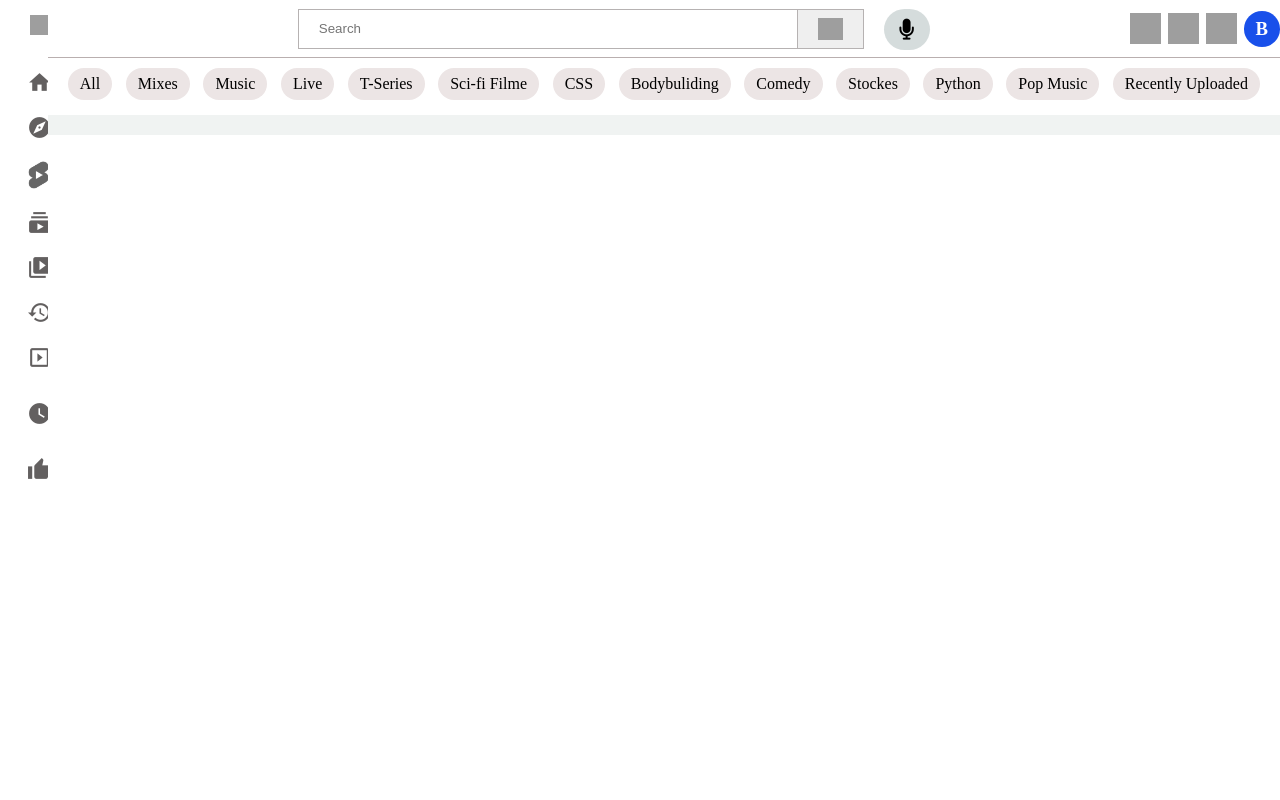
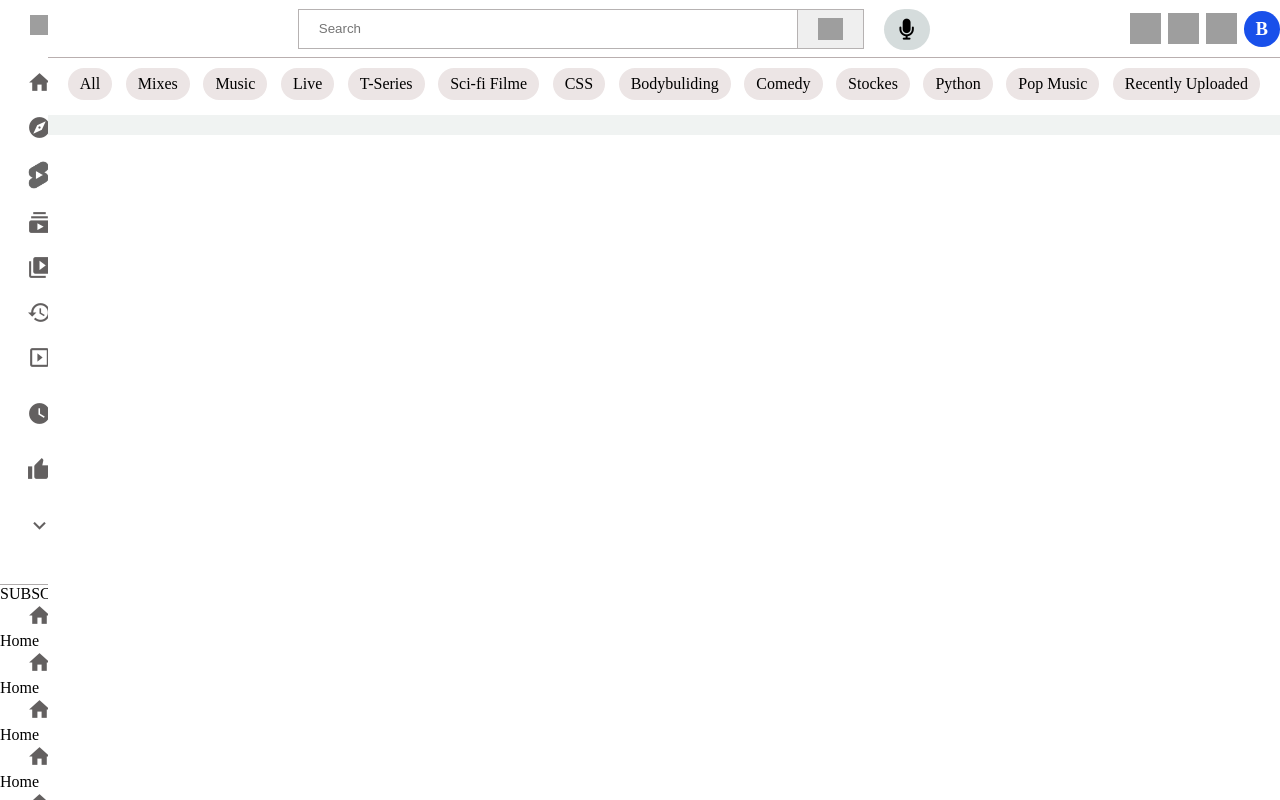
Before and after one commit to BishalPatgiri/My-Works, a plain HTML site: page Youtube_Clone/index.html in a window 1280 px wide. Drawn offline with Linux system fonts and the light colour scheme; no server answers; grey boxes are pictures that could not be loaded.

Commit message:
Done_some_editing

```diff
--- a/Youtube_Clone/index.html
+++ b/Youtube_Clone/index.html
@@ -151,7 +151,7 @@ input{
 #first{
     /* border: 1px solid blue; */
     width: 17%;
-    height: 500px;
+    height: 800px;
     transition: all 800ms;
 }
 #first:hover{
@@ -247,6 +247,33 @@ input{
             <div>
                 <span class="material-icons">expand_more</span>
                 <p>Show More</p>
+            </div>
+        </div>
+        <div id="first_third">
+            <p>SUBSCRIPTIONS</p>
+            <div>
+                <span class="material-icons">home</span>
+                <p>Home</p>
+            </div>
+            <div>
+                <span class="material-icons">home</span>
+                <p>Home</p>
+            </div>
+            <div>
+                <span class="material-icons">home</span>
+                <p>Home</p>
+            </div>
+            <div>
+                <span class="material-icons">home</span>
+                <p>Home</p>
+            </div>
+            <div>
+                <span class="material-icons">home</span>
+                <p>Home</p>
+            </div>
+            <div>
+                <span class="material-icons">home</span>
+                <p>Home</p>
             </div>
         </div>
     </div>
```
